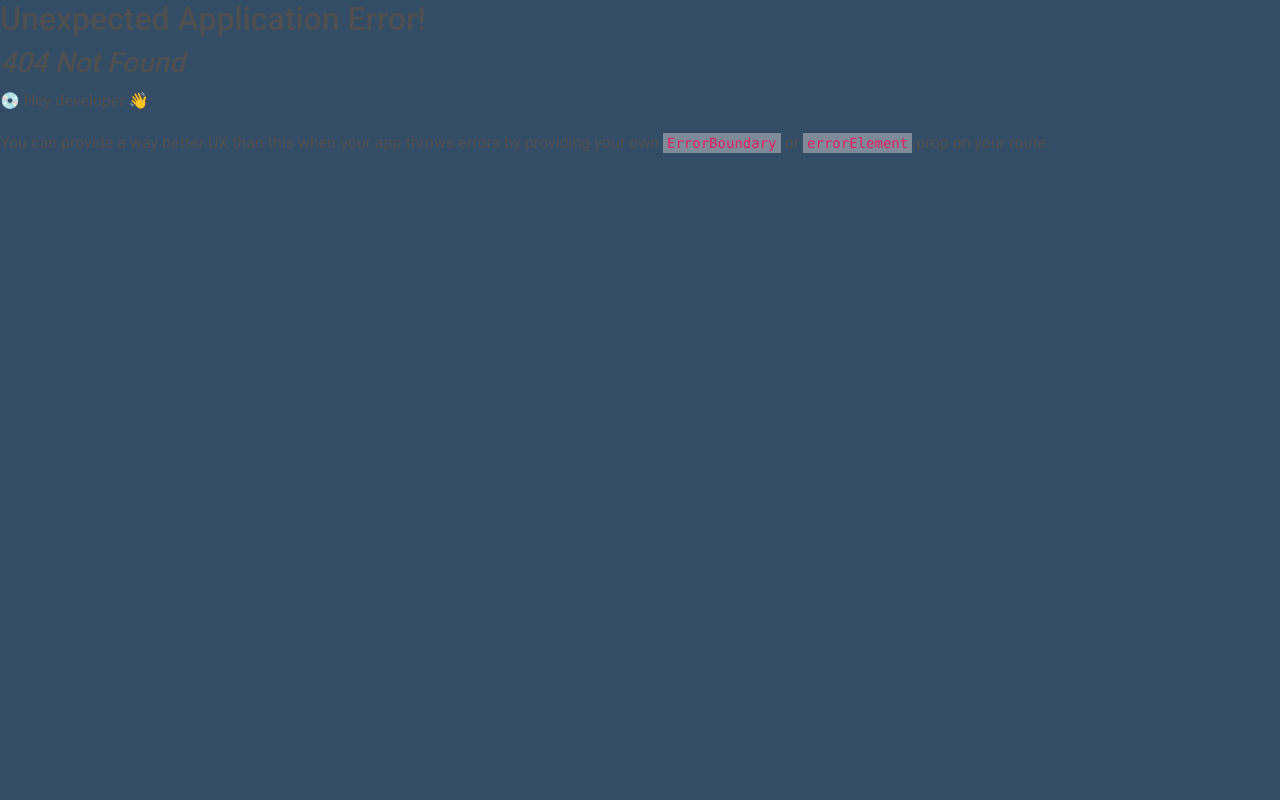
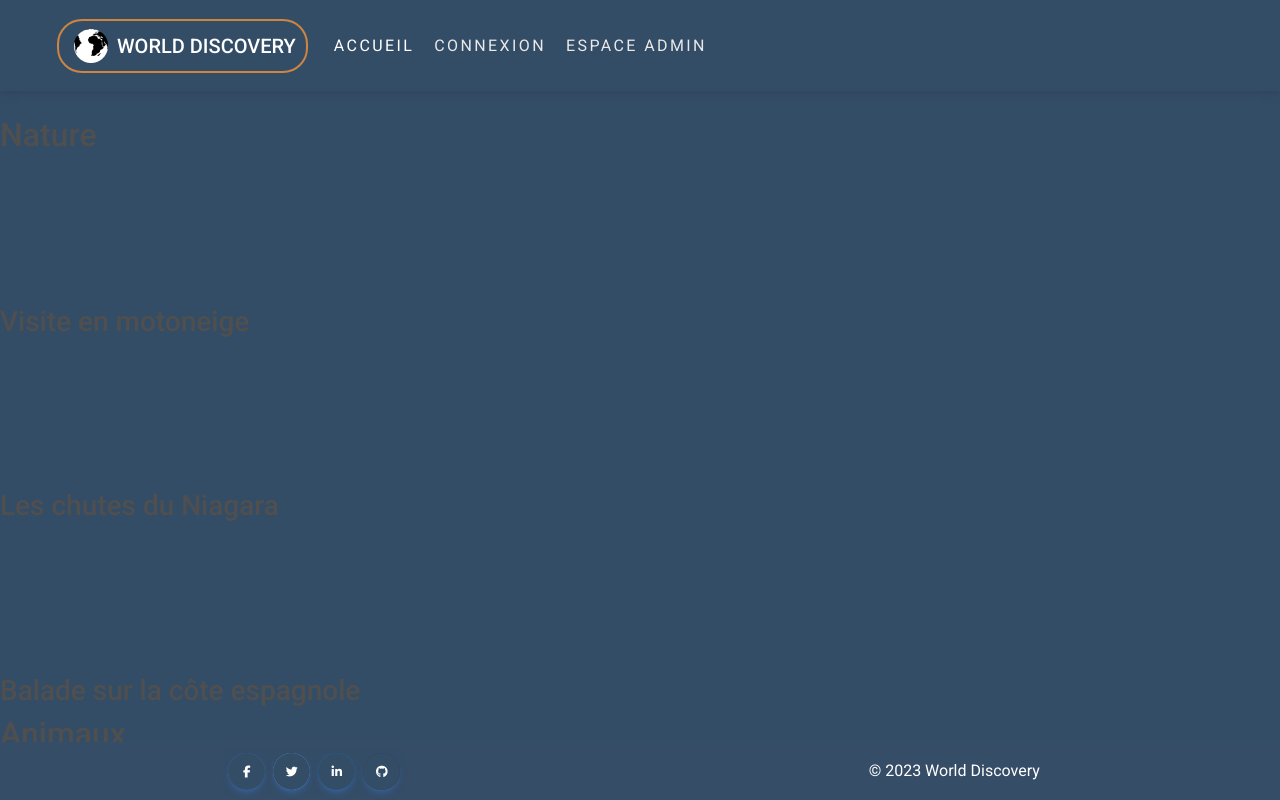
Before and after one commit to WildCodeSchool/2023-09-JS-BDX-P3-only-famous, a React (Vite) app in the folder frontend/: page /Home in a window 1280 px wide. Before the commit this address had no page. Shown: the top 800 px of the page. Built offline with nearby package versions, Linux system fonts and the light colour scheme.

Commit message:
add map videos

```diff
--- a/frontend/src/components/Data.jsx
+++ b/frontend/src/components/Data.jsx
@@ -1,8 +1,7 @@
 const videoItems = [
   {
     title: "Visite en motoneige",
-    video:
-      "https://www.pexels.com/fr-fr/video/rhume-neige-nature-gens-6178163/",
+    address: "https://www.youtube.com/embed/mjoVJ5Lb1Sc?si=vjnJEtTmC6-WzzvP",
     pub_date: "22/12/22",
     description:
       "Lorem ipsum dolor sit amet, consectetur adipiscing elit, sed do eiusmod tempor incididunt ut labore et dolore magna aliqua. Ut enim ad minim veniam, quis nostrud exercitation ullamco laboris nisi ut aliquip ex ea commodo consequat.",
@@ -14,8 +13,7 @@ const videoItems = [
   },
   {
     title: "Les chutes du Niagara",
-    video:
-      "https://www.pexels.com/fr-fr/video/nature-gens-touristes-celebre-9470639/",
+    address: "https://www.youtube.com/embed/1Qsaz4NFYjc?si=XG7d-IkJCttQyehM",
     pub_date: "13/12/20",
     description:
       "Lorem ipsum dolor sit amet, consectetur adipiscing elit, sed do eiusmod tempor incididunt ut labore et dolore magna aliqua. Ut enim ad minim veniam, quis nostrud exercitation ullamco laboris nisi ut aliquip ex ea commodo consequat.",
@@ -27,34 +25,31 @@ const videoItems = [
   },
   {
     title: "Balade sur la côte espagnole",
-    video:
-      "https://pexels.com/fr-fr/video/paysage-nature-arbres-montagne-8729576/",
+    address: "https://www.youtube.com/embed/Y0MhP1HrcAQ?si=A9wgwY1Hc9OhAfa0",
     pub_date: "13/09/19",
     description:
       "Lorem ipsum dolor sit amet, consectetur adipiscing elit, sed do eiusmod tempor incididunt ut labore et dolore magna aliqua. Ut enim ad minim veniam, quis nostrud exercitation ullamco laboris nisi ut aliquip ex ea commodo consequat.",
     tags: "Espagne, Nature",
-    language: "all",
+    language: "français",
     category: "Nature",
     country: "Espagne",
     isFree: true,
   },
   {
     title: "Magnifique kangourou",
-    video:
-      "https://www.pexels.com/fr-fr/video/australie-animal-arbre-rapide-5739690/",
+    address: "https://www.youtube.com/embed/WCcLMNcWZOc?si=3n_EdnIqyxdN-AS8",
     pub_date: "26/05/22",
     description:
       "Lorem ipsum dolor sit amet, consectetur adipiscing elit, sed do eiusmod tempor incididunt ut labore et dolore magna aliqua. Ut enim ad minim veniam, quis nostrud exercitation ullamco laboris nisi ut aliquip ex ea commodo consequat.",
     tags: "Australie, Animaux",
-    language: "all",
+    language: "anglais",
     category: "Animaux",
     country: "Australie",
     isFree: true,
   },
   {
     title: "Un serpent dans les galets",
-    video:
-      "https://www.pexels.com/fr-fr/video/paysage-nature-rochers-animal-5246807/",
+    address: "https://www.youtube.com/embed/BVLrMwmS2ZU?si=y2UM_6xdXFCTl-wE",
     pub_date: "15/04/23",
     description:
       "Lorem ipsum dolor sit amet, consectetur adipiscing elit, sed do eiusmod tempor incididunt ut labore et dolore magna aliqua. Ut enim ad minim veniam, quis nostrud exercitation ullamco laboris nisi ut aliquip ex ea commodo consequat.",
@@ -65,9 +60,8 @@ const videoItems = [
     isFree: true,
   },
   {
-    title: "Et si on baladait à cheval",
-    video:
-      "https://www.pexels.com/fr-fr/video/images-aeriennes-d-hommes-appreciant-l-equitation-le-long-du-bord-de-mer-2355570/",
+    title: "Arabian Stallion",
+    address: "https://www.youtube.com/embed/0wSwS7HQifo?si=z8wtK-VApEcpBSUc",
     pub_date: "18/04/21",
     description:
       "Lorem ipsum dolor sit amet, consectetur adipiscing elit, sed do eiusmod tempor incididunt ut labore et dolore magna aliqua. Ut enim ad minim veniam, quis nostrud exercitation ullamco laboris nisi ut aliquip ex ea commodo consequat.",
@@ -79,8 +73,7 @@ const videoItems = [
   },
   {
     title: "Vue d'un drône à Melbourne",
-    video:
-      "https://www.pexels.com/fr-fr/video/ville-rue-batiments-construction-5673238/",
+    address: "https://www.youtube.com/embed/bmIDHGpX0bo?si=LbMrxRvDl4ubONkv",
     pub_date: "02/10/20",
     description:
       "Lorem ipsum dolor sit amet, consectetur adipiscing elit, sed do eiusmod tempor incididunt ut labore et dolore magna aliqua. Ut enim ad minim veniam, quis nostrud exercitation ullamco laboris nisi ut aliquip ex ea commodo consequat.",
@@ -91,8 +84,8 @@ const videoItems = [
     isFree: true,
   },
   {
-    title: "La glace en ville",
-    video: "https://www.pexels.com/fr-fr/video/mer-hiver-glace-ile-10354740/",
+    title: "La Suède en drône",
+    address: "https://www.youtube.com/embed/HHTG_-We6AU?si=7rF0xeFd-N9m5GHn",
     pub_date: "27/09/19",
     description:
       "Lorem ipsum dolor sit amet, consectetur adipiscing elit, sed do eiusmod tempor incididunt ut labore et dolore magna aliqua. Ut enim ad minim veniam, quis nostrud exercitation ullamco laboris nisi ut aliquip ex ea commodo consequat.",
@@ -103,9 +96,8 @@ const videoItems = [
     isFree: true,
   },
   {
-    title: "Singapore By Night",
-    video:
-      "https://www.pexels.com/fr-fr/video/ville-paysage-lumieres-nuit-5189561/",
+    title: "Singapore",
+    address: "https://www.youtube.com/embed/Psr4HZmWHnQ?si=U4m54NwC0imOGKgk",
     pub_date: "12/05/22",
     description:
       "Lorem ipsum dolor sit amet, consectetur adipiscing elit, sed do eiusmod tempor incididunt ut labore et dolore magna aliqua. Ut enim ad minim veniam, quis nostrud exercitation ullamco laboris nisi ut aliquip ex ea commodo consequat.",
--- /dev/null
+++ b/frontend/src/components/ThemeVideo.jsx
@@ -0,0 +1,36 @@
+import React from "react";
+import PropTypes from "prop-types";
+import VideoCard from "./VideoCard";
+
+function ThemeVideo({ videoItems }) {
+  const theCategory = [...new Set(videoItems.map((item) => item.category))];
+
+  return (
+    <div>
+      {theCategory.map((category) => (
+        <div key={category}>
+          <h2>{category}</h2>
+          <div className="video-list">
+            {videoItems
+              .filter((item) => item.category === category)
+              .map((item) => (
+                <VideoCard adress={item.adress} title={item.title} />
+              ))}
+          </div>
+        </div>
+      ))}
+    </div>
+  );
+}
+
+ThemeVideo.propTypes = {
+  videoItems: PropTypes.arrayOf(
+    PropTypes.shape({
+      title: PropTypes.string.isRequired,
+      address: PropTypes.string.isRequired,
+      category: PropTypes.string.isRequired,
+    })
+  ).isRequired,
+};
+
+export default ThemeVideo;
--- /dev/null
+++ b/frontend/src/components/VideoCard.jsx
@@ -0,0 +1,25 @@
+import React from "react";
+import PropTypes from "prop-types";
+
+function VideoCard({ video, title }) {
+  return (
+    <div>
+      <iframe
+        width="240"
+        height="135"
+        src={video}
+        title="YouTube video player"
+        frameBorder="0"
+        allow="accelerometer; autoplay; clipboard-write; encrypted-media; gyroscope; picture-in-picture; web-share"
+        allowfullscreen
+      />
+      <h3>{title}</h3>
+    </div>
+  );
+}
+VideoCard.propTypes = {
+  title: PropTypes.string.isRequired,
+  video: PropTypes.string.isRequired,
+};
+
+export default VideoCard;
--- /dev/null
+++ b/frontend/src/pages/Home.jsx
@@ -0,0 +1,8 @@
+import ThemeVideo from "../components/ThemeVideo";
+import videoItems from "../components/Data";
+
+function Home() {
+  return <ThemeVideo videoItems={videoItems} />;
+}
+
+export default Home;
```
Also changed, not shown: frontend/src/main.jsx (+6 -1 lines), frontend/src/styles/_themeVideo.scss (added).
